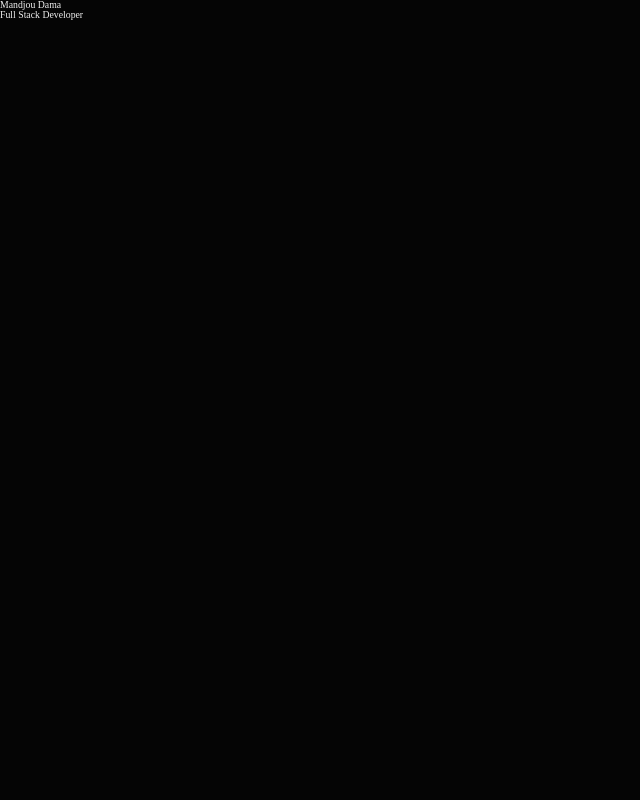
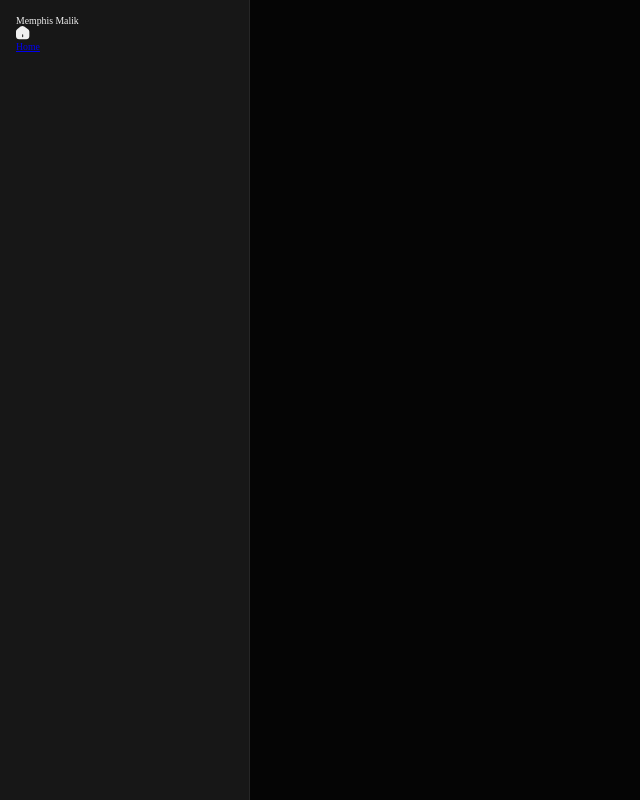
Before and after one commit to MozartOnWeb/memphismalik.io, a Next.js app: page / in a window 1280 px wide. Shown: the whole page, without its empty margins (0-640 px from the left). Built offline with nearby package versions, Linux system fonts and the light colour scheme.

Commit message:
integrating sidebar links

```diff
--- /dev/null
+++ b/components/navlinks/NavLinks.tsx
@@ -0,0 +1,13 @@
+import Link from "next/link";
+import { HomeIcon } from "@/public/assets/icons";
+
+export const NavLink = () => {
+  return (
+    <div className="nav_link">
+      <Link href="/">
+        <HomeIcon />
+        <p>Home</p>
+      </Link>
+    </div>
+  );
+};
--- /dev/null
+++ b/components/navlinks/navlinks.scss
@@ -0,0 +1,5 @@
+.nav_link {
+  display: flex;
+  align-items: center;
+  gap: 2em;
+}
--- a/components/sidebar/Sidebar.tsx
+++ b/components/sidebar/Sidebar.tsx
@@ -1,8 +1,15 @@
+import Link from "next/link";
+
+import { NavLink } from "../navlinks/NavLinks";
+
 export default function Sidebar() {
   return (
     <div className="sidebar">
-      <h1>Mandjou Dama</h1>
-      <p>Full Stack Developer</p>
+      <h1>Memphis Malik</h1>
+
+      <div className="head_links">
+        <NavLink />
+      </div>
     </div>
   );
 }
--- a/components/sidebar/sidebar.scss
+++ b/components/sidebar/sidebar.scss
@@ -1,2 +1,8 @@
 .sidebar {
+  background-color: $sui-colors-sidebar;
+  border-right: 1px solid $sui-colors-sidebar-border;
+  height: 100%;
+  position: fixed;
+  width: 250px;
+  padding: $sui-spacing-4;
 }
--- a/public/assets/icons/index.tsx
+++ b/public/assets/icons/index.tsx
@@ -1,17 +1,15 @@
-export const ArrowUturnLeft = () => {
+export const HomeIcon = ({ fill }: { fill?: string }) => {
   return (
     <svg
-      width="20"
-      height="20"
-      viewBox="0 0 20 20"
+      width="14"
+      height="14"
+      viewBox="0 0 14 14"
       fill="none"
       xmlns="http://www.w3.org/2000/svg"
     >
       <path
-        fill-rule="evenodd"
-        clip-rule="evenodd"
-        d="M7.53033 0.46967C7.82322 0.762563 7.82322 1.23744 7.53033 1.53033L2.81066 6.25H13C16.7279 6.25 19.75 9.27208 19.75 13C19.75 16.7279 16.7279 19.75 13 19.75H10C9.58579 19.75 9.25 19.4142 9.25 19C9.25 18.5858 9.58579 18.25 10 18.25H13C15.8995 18.25 18.25 15.8995 18.25 13C18.25 10.1005 15.8995 7.75 13 7.75H2.81066L7.53033 12.4697C7.82322 12.7626 7.82322 13.2374 7.53033 13.5303C7.23744 13.8232 6.76256 13.8232 6.46967 13.5303L0.46967 7.53033C0.176777 7.23744 0.176777 6.76256 0.46967 6.46967L6.46967 0.46967C6.76256 0.176777 7.23744 0.176777 7.53033 0.46967Z"
-        fill="#0F172A"
+        d="M12.0364 3.21264L8.19542 0.525294C7.14848 -0.208226 5.54141 -0.168216 4.53449 0.611983L1.19364 3.21931C0.526801 3.73944 0 4.80638 0 5.6466V10.2478C0 11.9482 1.38035 13.3352 3.08078 13.3352H10.2693C11.9697 13.3352 13.3501 11.9549 13.3501 10.2544V5.73328C13.3501 4.83306 12.7699 3.72611 12.0364 3.21264ZM7.17516 10.6679C7.17516 10.9413 6.94843 11.168 6.67503 11.168C6.40163 11.168 6.1749 10.9413 6.1749 10.6679V8.66736C6.1749 8.39396 6.40163 8.16724 6.67503 8.16724C6.94843 8.16724 7.17516 8.39396 7.17516 8.66736V10.6679Z"
+        fill={fill ? fill : "#EFEFEF"}
       />
     </svg>
   );
--- a/sass/index.scss
+++ b/sass/index.scss
@@ -12,3 +12,4 @@
 
 /* Import components styles */
 @import "../components/sidebar/sidebar.scss";
+@import "../components/navlinks/navlinks.scss";
--- a/sass/variables.scss
+++ b/sass/variables.scss
@@ -1,12 +1,12 @@
-$sui-spacing-1: 0;
-$sui-spacing-2: 4;
-$sui-spacing-3: 8;
-$sui-spacing-4: 16;
-$sui-spacing-5: 32;
-$sui-spacing-6: 64;
-$sui-spacing-7: 128;
-$sui-spacing-8: 256;
-$sui-spacing-9: 512;
+$sui-spacing-1: 0px;
+$sui-spacing-2: 4px;
+$sui-spacing-3: 8px;
+$sui-spacing-4: 16px;
+$sui-spacing-5: 32px;
+$sui-spacing-6: 64px;
+$sui-spacing-7: 128px;
+$sui-spacing-8: 256px;
+$sui-spacing-9: 512px;
 $sui-sizes-mini: 11 / 14;
 $sui-sizes-tiny: 12 / 14;
 $sui-sizes-small: 13 / 14;
```
